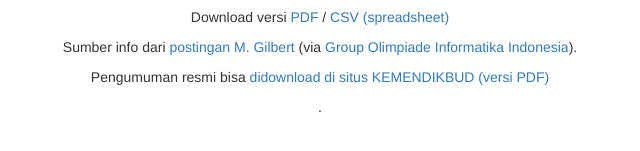
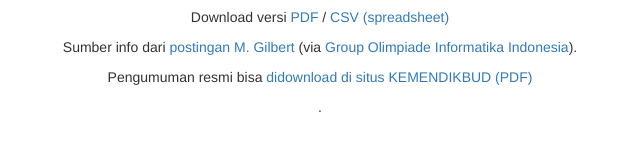
Before and after one commit to matematikaadit/osn2015, a plain HTML site: page index.html in a window 1280 px wide. Shown: the part 1141-1292 px from the top of the page, 335-975 px from the left. Drawn offline with Linux system fonts and the light colour scheme.

Commit message:
Fix wording, again

```diff
--- a/index.html
+++ b/index.html
@@ -87,7 +87,7 @@
   <p>Laporkan error / salah data via <a href="https://github.com/matematikaadit/osn2015/issues">Github Issue</a></p>
   <p>Download versi <a href="https://github.com/matematikaadit/osn2015/releases/download/v0.1/surat-undangan-osn-2015.pdf">PDF</a> / <a href="https://github.com/matematikaadit/osn2015/releases/download/v0.1/daftar-peserta-osn-2015.csv">CSV (spreadsheet)</a></p>
   <p>Sumber info dari <a href="https://www.facebook.com/michael.gilbert.7311352/posts/1579102922307045">postingan M. Gilbert</a> (via <a href="https://www.facebook.com/groups/olimpinfo/permalink/10153932238605961/">Group Olimpiade Informatika Indonesia</a>).</p>
-  <p>Pengumuman resmi bisa <a href="http://psma.kemdikbud.go.id/files/Surat%20Undangan%20OSN_15.pdf">didownload di situs KEMENDIKBUD (versi PDF)</a></p>.
+  <p>Pengumuman resmi bisa <a href="http://psma.kemdikbud.go.id/files/Surat%20Undangan%20OSN_15.pdf">didownload di situs KEMENDIKBUD (PDF)</a></p>.
   </div>
   </footer>
 </div>
```
